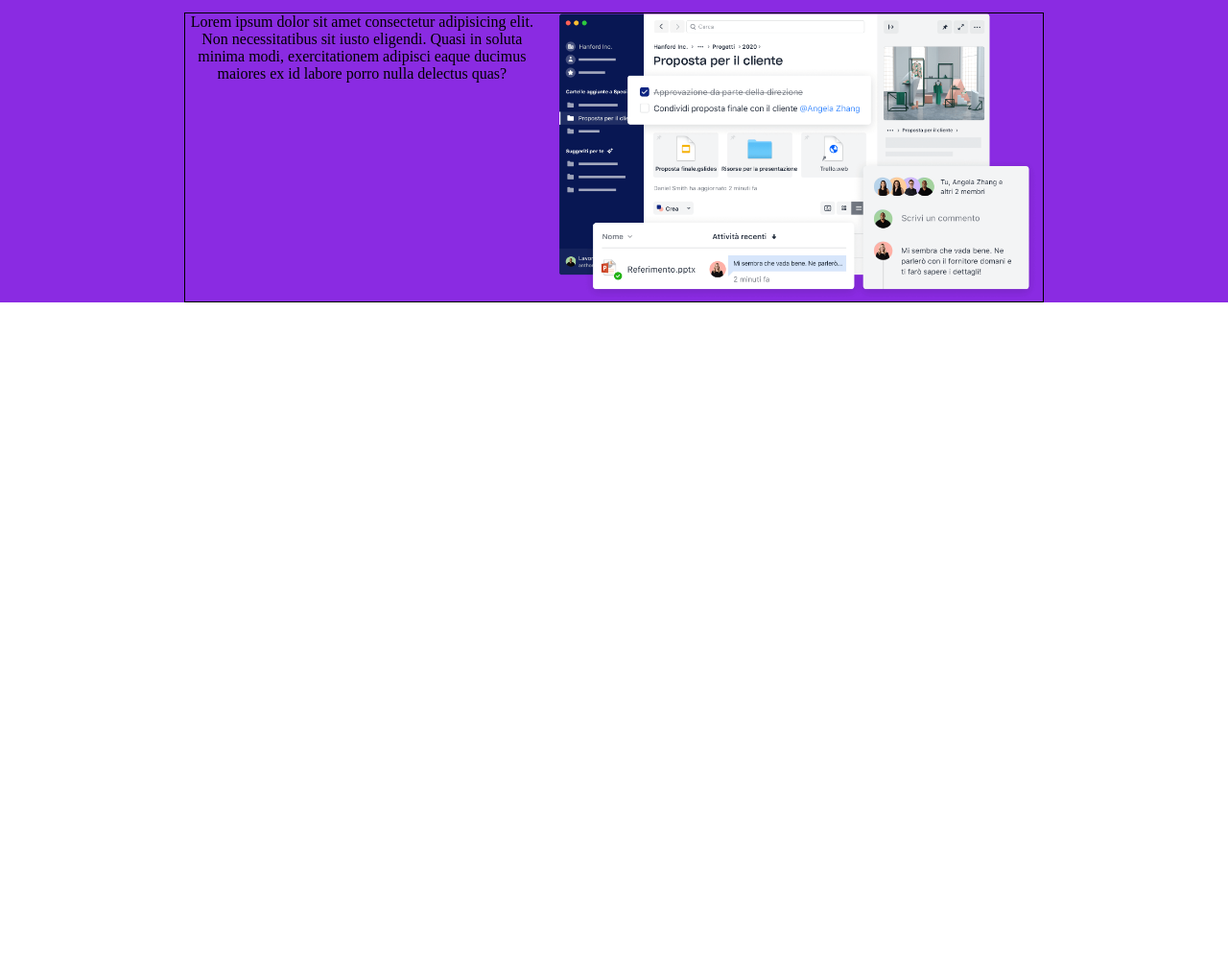
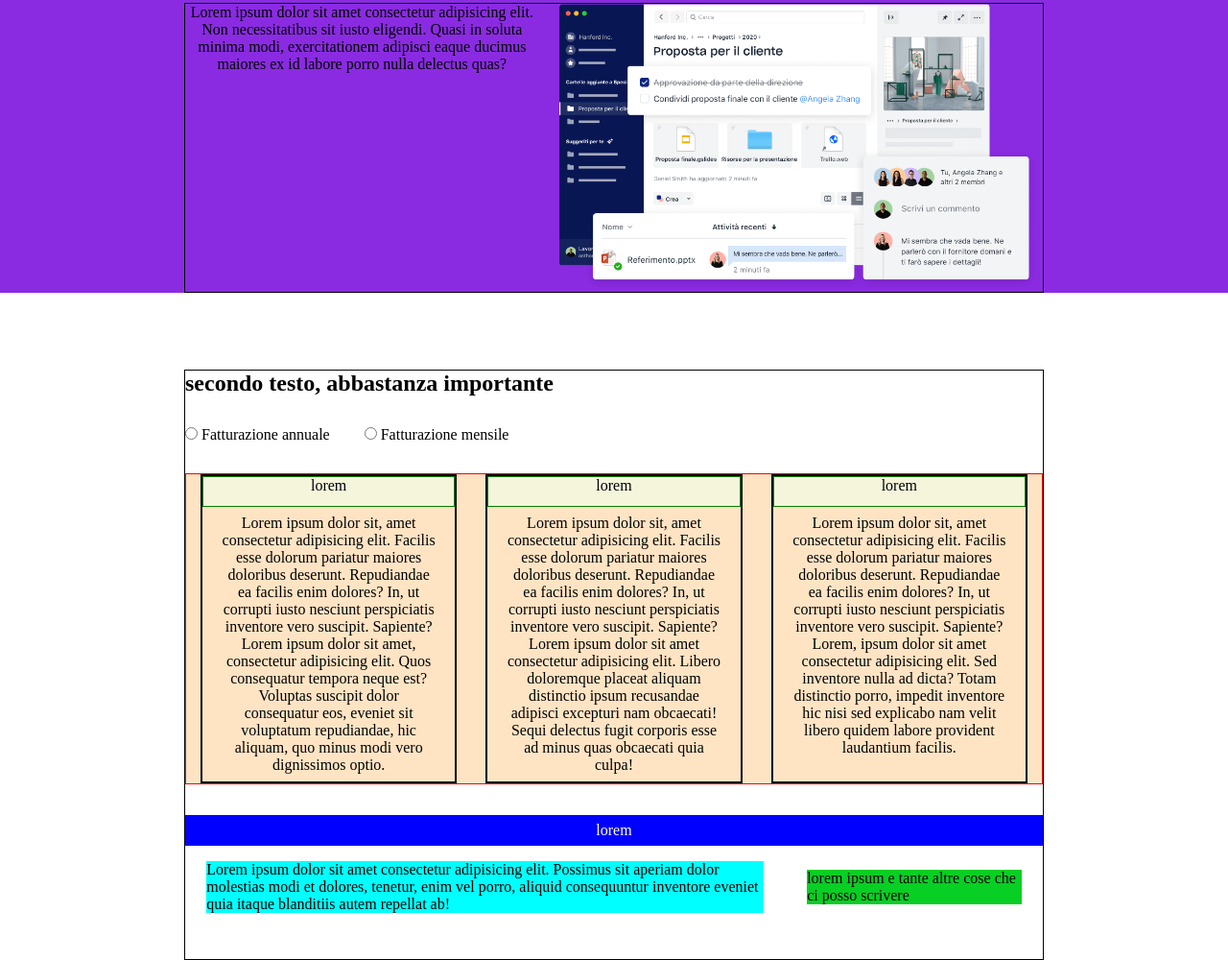
Before and after one commit to AlexanderDerevliov/htmlcss-dropbox, a plain HTML site: page index.html in a window 1280 px wide. Shown: the part 234-1234 px from the top of the page at 96% size. Before the commit the page ends 800 px from the top, so only its background shows below. Drawn offline with Linux system fonts and the light colour scheme.

Commit message:
added third section

```diff
--- a/css/style.css
+++ b/css/style.css
@@ -29,7 +29,7 @@ a {
 nav {
     width: 100%;
     margin: 0 auto;
-    height: 70px;
+    height: 60px;
     background-color: aqua;
     display: flex;
     justify-content: space-between;
@@ -37,9 +37,9 @@ nav {
 }
 
 
-.menu-nav-left  ul li,  .menu-nav-right ul li {
+.menu-nav-left  ul li, .menu-nav-right ul li {
     display: inline-block;
-    line-height: 70px;
+    line-height: 60px;
     padding: .4rem .6rem;
     list-style-type: none;
 }
@@ -74,3 +74,72 @@ li .logo {
     justify-content: center;
     position: relative;
 }
+
+.container {
+    width: 70%;
+    margin: 0 auto;
+    border: 1px solid black;
+
+}
+
+.input-left, .input-right {
+    display: inline-block;
+    line-height: 5rem;
+     padding-right: 2rem;
+}
+
+.row {
+    display: flex;
+    justify-content: space-around;
+    border: 1px solid red;
+    min-height: 100px;
+    background-color: bisque;
+
+}
+
+.col {
+    width: calc(90% / 3 );
+    border: 2px solid black;
+    text-align: center;
+}
+
+.col-up {
+    min-height: 2rem;
+    background-color: beige;
+    border: 1px solid green;
+}
+
+.col-down-text {
+    padding: .5rem 1.2rem;
+}
+
+.row-second {
+    width: 100%;
+    margin: 2rem auto;
+}
+
+.horizontal-col-up {
+    min-height: 2rem;
+    background-color: blue;
+    color: white;
+    text-align: center;
+    line-height: 2rem;
+
+}
+
+.horizontal-col-down {
+    display: flex;
+    justify-content: space-around;
+    align-items: center;
+    padding: 1rem 0;
+
+}
+
+.left-col-down {
+    background-color: aqua;
+    width: 65%;
+}
+.right-col-down {
+    background-color: rgb(8, 207, 35);
+    width: 25%;
+}
--- a/index.html
+++ b/index.html
@@ -42,22 +42,21 @@
 
     <!-- main -->
     <main>
-
-        <!-- container -->
-
         <!-- hero -->
         <div class="hero">
 
-             <!-- main-text -->
-             <div class="principal-text">
+            <!-- main-text -->
+            <div class="principal-text">
                 <h1>QUESTO è IL TESTO PRINCIPALE</h1>
-             </div>
+            </div>
 
-             <!--/ main-text -->
+            <!--/ main-text -->
 
             <div class="col-hero">
                 <div class="col-text">
-                    Lorem ipsum dolor sit amet consectetur adipisicing elit. Non necessitatibus sit iusto eligendi. Quasi in soluta minima modi, exercitationem adipisci eaque ducimus maiores ex id labore porro nulla delectus quas?
+                    Lorem ipsum dolor sit amet consectetur adipisicing elit. Non necessitatibus sit iusto eligendi.
+                    Quasi in soluta minima modi, exercitationem adipisci eaque ducimus maiores ex id labore porro nulla
+                    delectus quas?
 
                 </div>
 
@@ -71,7 +70,96 @@
 
         </div>
 
+        <!-- section -->
 
+        <!-- container -->
+        <div class="container">
+
+            <!-- secondary-text -->
+            <div class="secondary-text">
+                <h2>secondo testo, abbastanza importante</h2>
+            </div>
+
+            <div class="input-left">
+                <input type="radio" id="contactChoice1" name="contact" value="" />
+                <label for="contactChoice1">Fatturazione annuale</label>
+            </div>
+            <div class="input-right">
+                <input type="radio" id="contactChoice1" name="contact" value="" />
+                <label for="contactChoice1">Fatturazione mensile</label>
+            </div>
+
+            <!-- section2 -->
+
+            <!-- raw-col -->
+            <div class="row">
+                <div class="col">
+                    <div class="col-up">
+                        lorem
+                    </div>
+                    <div class="col-down-text">
+                        Lorem ipsum dolor sit, amet consectetur adipisicing elit. Facilis esse dolorum pariatur maiores doloribus deserunt. Repudiandae ea facilis enim dolores? In, ut corrupti iusto nesciunt perspiciatis inventore vero suscipit. Sapiente? Lorem ipsum dolor sit amet, consectetur adipisicing elit. Quos consequatur tempora neque est? Voluptas suscipit dolor consequatur eos, eveniet sit voluptatum repudiandae, hic aliquam, quo minus modi vero dignissimos optio.
+                    </div>
+                </div>
+                <div class="col">
+                    <div class="col-up">
+                        lorem
+                    </div>
+                    <div class="col-down-text">
+                        Lorem ipsum dolor sit, amet consectetur adipisicing elit. Facilis esse dolorum pariatur maiores doloribus deserunt. Repudiandae ea facilis enim dolores? In, ut corrupti iusto nesciunt perspiciatis inventore vero suscipit. Sapiente? Lorem ipsum dolor sit amet consectetur adipisicing elit. Libero doloremque placeat aliquam distinctio ipsum recusandae adipisci excepturi nam obcaecati! Sequi delectus fugit corporis esse ad minus quas obcaecati quia culpa!
+                    </div>
+                </div>
+                <div class="col">
+                    <div class="col-up">
+                        lorem
+                    </div>
+                    <div class="col-down-text">
+                        Lorem ipsum dolor sit, amet consectetur adipisicing elit. Facilis esse dolorum pariatur maiores doloribus deserunt. Repudiandae ea facilis enim dolores? In, ut corrupti iusto nesciunt perspiciatis inventore vero suscipit. Sapiente?
+                        Lorem, ipsum dolor sit amet consectetur adipisicing elit. Sed inventore nulla ad dicta? Totam distinctio porro, impedit inventore hic nisi sed explicabo nam velit libero quidem labore provident laudantium facilis.
+                    </div>
+                </div>
+
+            </div>
+
+            <!-- section3 -->
+
+            <div class="row-second">
+                <div class="horizontal-col-up">
+                    lorem
+                </div>
+
+                <div class="horizontal-col-down">
+                    <div class="left-col-down">
+                        Lorem ipsum dolor sit amet consectetur adipisicing elit. Possimus sit aperiam dolor molestias modi et dolores, tenetur, enim vel porro, aliquid consequuntur inventore eveniet quia itaque blanditiis autem repellat ab!
+                    </div>
+                    <div class="right-col-down">
+                        lorem ipsum e tante altre cose che ci posso scrivere
+                    </div>
+                </div>
+
+            </div>
+
+            <!-- section4 -->
+
+
+
+
+
+
+
+
+
+
+
+
+
+
+
+
+
+
+
+        </div>
 
 
 
```
